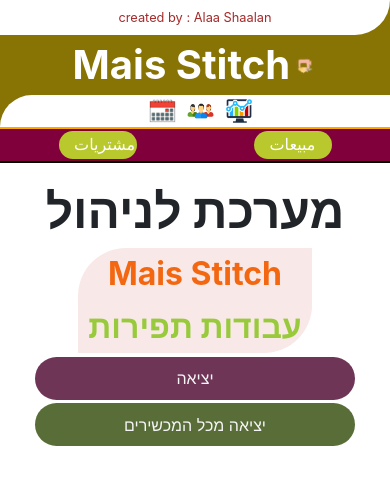
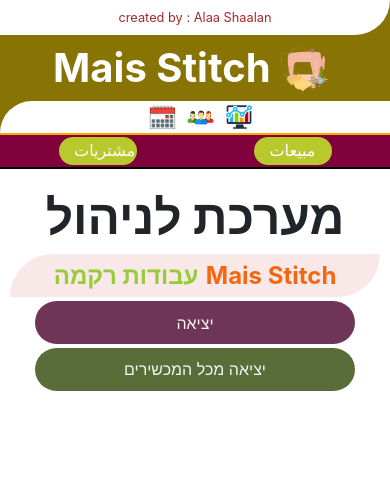
Before and after one commit to ashgolan/maisStitch, a React (Create React App) app in the folder client/: page /homepage in a window 390 px wide. Shown: the top 484 px of the page. Built offline with nearby package versions, Linux system fonts and the light colour scheme; the HTML template or start-up script is replaced by a standard one.

Commit message:
css responsive . . .

```diff
--- a/client/src/components/homepage/HomePage.css
+++ b/client/src/components/homepage/HomePage.css
@@ -1,12 +1,15 @@
 @media screen and (max-width: 1000px) {
+  .welcome {
+    width: 95% !important;
+  }
   .title-homepage > h1 {
     font-size: 3rem !important;
   }
   .title-homepage > .welcome {
-    font-size: 2rem !important;
+    font-size: 1.5rem !important;
   }
   .welcome > p {
-    font-size: 2rem !important;
+    font-size: 1.5rem !important;
   }
 }
 .home-container {
--- a/client/src/components/homepage/HomePage.jsx
+++ b/client/src/components/homepage/HomePage.jsx
@@ -29,7 +29,7 @@
         <h1 style={{ fontSize: "4rem", fontWeight: "bold" }}>מערכת לניהול</h1>
         <div className="welcome">
           <p style={{ color: "#f36710" }}>Mais Stitch</p>
-          <p style={{ color: "#98ca3b" }}>עבודות תפירות</p>
+          <p style={{ color: "#98ca3b" }}>עבודות רקמה</p>
         </div>
 
         {!getAccessToken() && (
--- a/client/src/components/navbar/navbar.css
+++ b/client/src/components/navbar/navbar.css
@@ -78,7 +78,7 @@
     flex-wrap: wrap;
   }
   .img-uppernav-logo > img {
-    width: 7% !important;
+    width: 17% !important;
     padding: 1%;
   }
 }
--- a/client/src/components/setupPage/Items_Table/Item_Table.css
+++ b/client/src/components/setupPage/Items_Table/Item_Table.css
@@ -1,8 +1,3 @@
-@media screen and (max-width: 1000px) {
-  .Item_form {
-    width: 95% !important;
-  }
-}
 .Item_form {
   width: 95%;
   padding: 0.3% 0;
@@ -53,6 +48,7 @@
   .Item_form {
     width: 90%;
   }
+
   .desc-style {
     width: 20%;
   }
--- a/client/src/components/setupPage/Items_Table/ItemsTable.jsx
+++ b/client/src/components/setupPage/Items_Table/ItemsTable.jsx
@@ -123,7 +123,7 @@
         className="Item_form"
         key={`form${item.id}`}
         style={{
-          width: collReq === "/inventories" ? "60%" : "95%",
+          width: "95%",
         }}
       >
         {(collReq === "/expenses" || collReq === "/sales") && (
--- a/client/src/components/setupPage/SetupPage.css
+++ b/client/src/components/setupPage/SetupPage.css
@@ -2,11 +2,21 @@
   width: 3rem;
   padding: 0.5%;
 }
-
+.sum-of-totals {
+  width: 30%;
+  margin: auto;
+  text-align: center;
+  font-weight: bold;
+  color: brown;
+  border-bottom: 2px solid orange;
+}
 @media screen and (max-width: 1000px) {
   .imageHead {
     width: 3rem;
     padding: 1.2%;
+  }
+  .sum-of-totals {
+    width: 60%;
   }
 }
 
--- a/client/src/components/setupPage/SetupPage.jsx
+++ b/client/src/components/setupPage/SetupPage.jsx
@@ -227,17 +227,7 @@
   return (
     <div className="inventory-container">
       {getTotals() > 0 && (
-        <label
-          htmlFor=""
-          style={{
-            width: "30%",
-            margin: "auto",
-            textAlign: "center",
-            fontWeight: "bold",
-            color: "brown",
-            borderBottom: "2px solid orange",
-          }}
-        >
+        <label className="sum-of-totals" htmlFor="">
           {"  "}
           {`المجموع : `}
           {getTotals().toFixed(2)}
```
